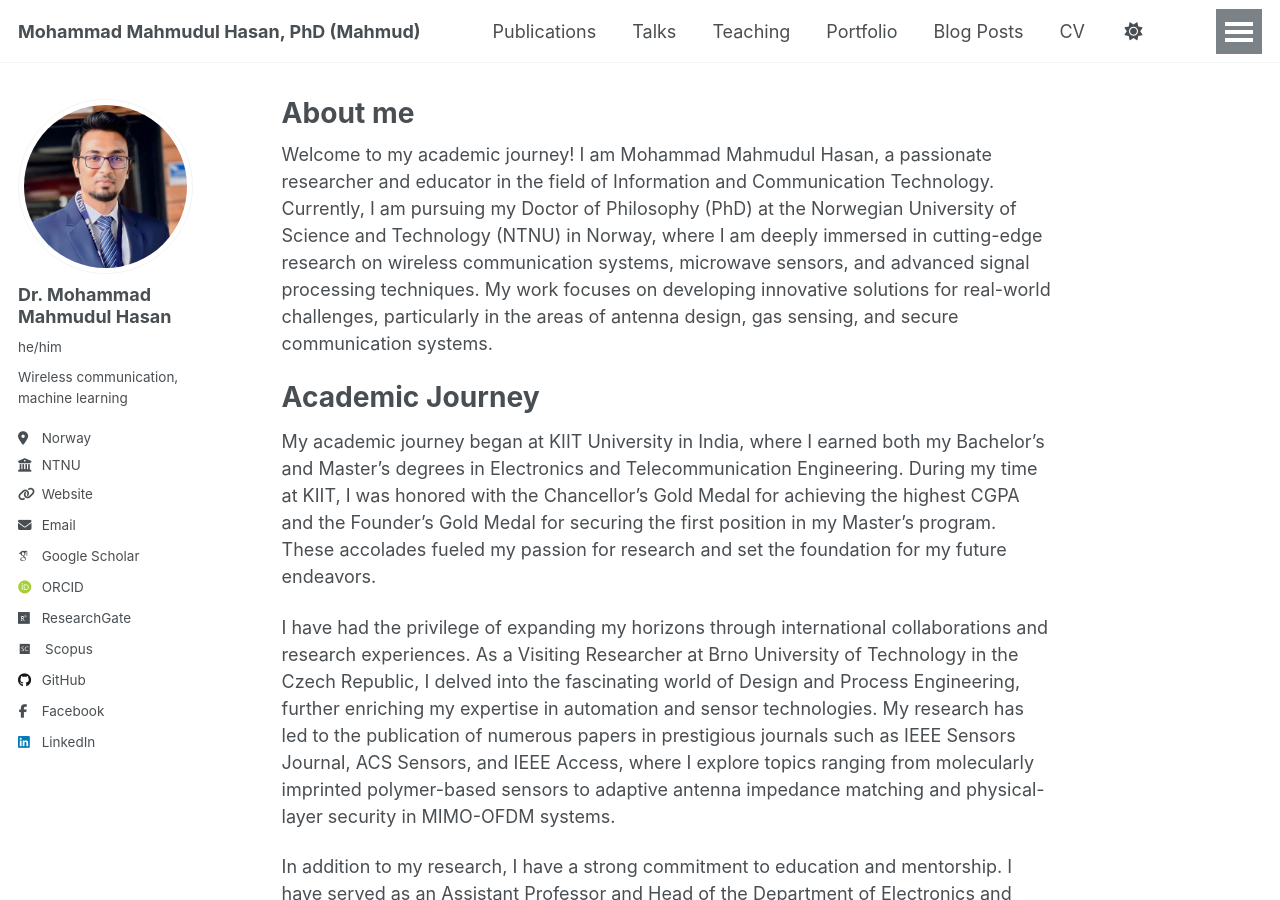
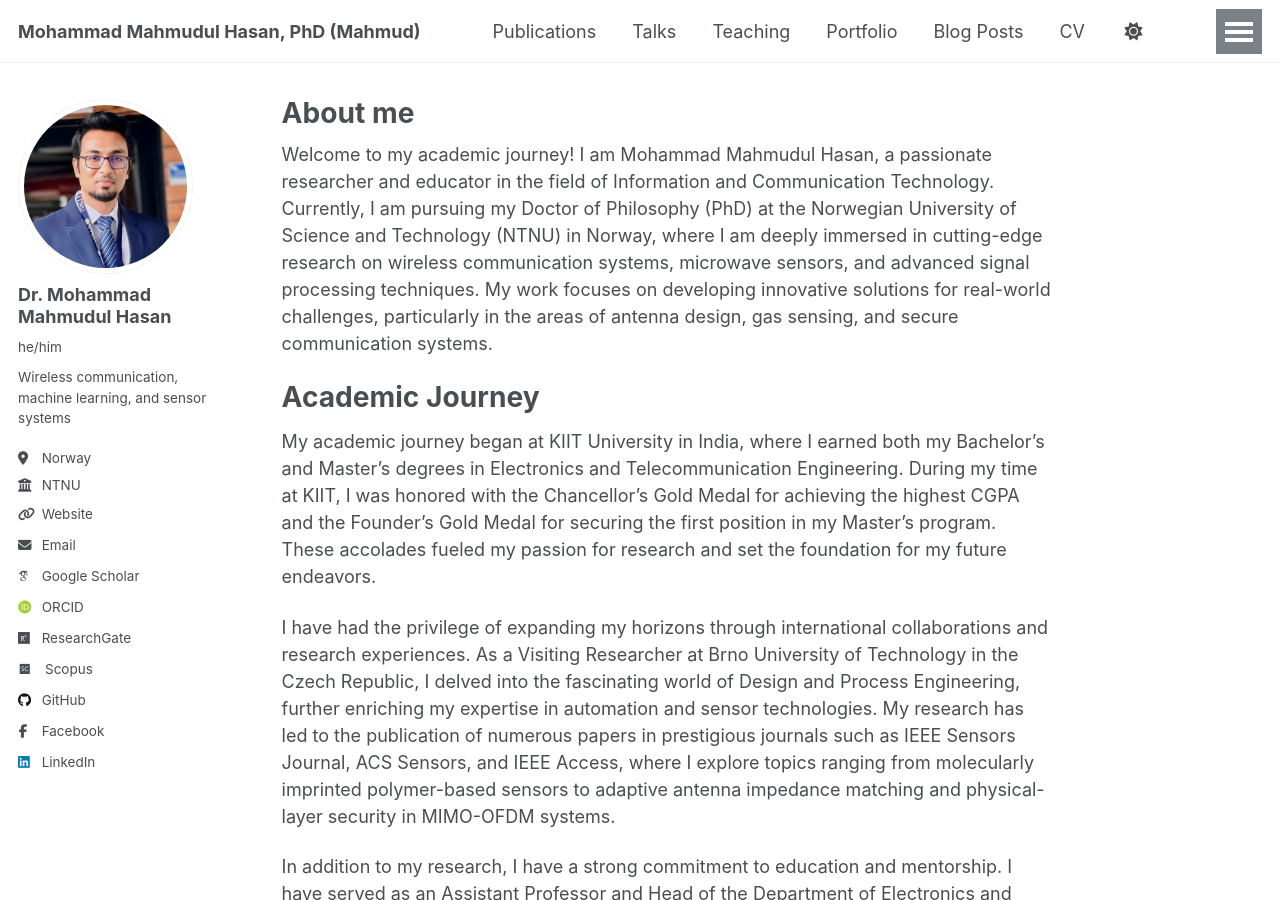
Before and after one commit to dearmahmud/dearmahmud.github.io, a Jekyll site: the page built from _pages/about.md, in a window 1280 px wide and 900 px high. Built offline with Jekyll 4.4.1, drawn with Linux system fonts in a browser that asks for light colours; some web fonts are replaced.

Commit message:
nickname

```diff
--- a/_config.yml
+++ b/_config.yml
@@ -25,7 +25,7 @@ author:
   avatar           : "profile.png"
   name             : "Dr. Mohammad Mahmudul Hasan"
   pronouns         : "he/him"
-  bio              : "Wireless communication, machine learning"
+  bio              : "Wireless communication, machine learning, and sensor systems"
   location         : "Norway"
   employer         : "NTNU"
   uri              : "https://www.ntnu.edu/employees/mohammad.m.hasan"
```
